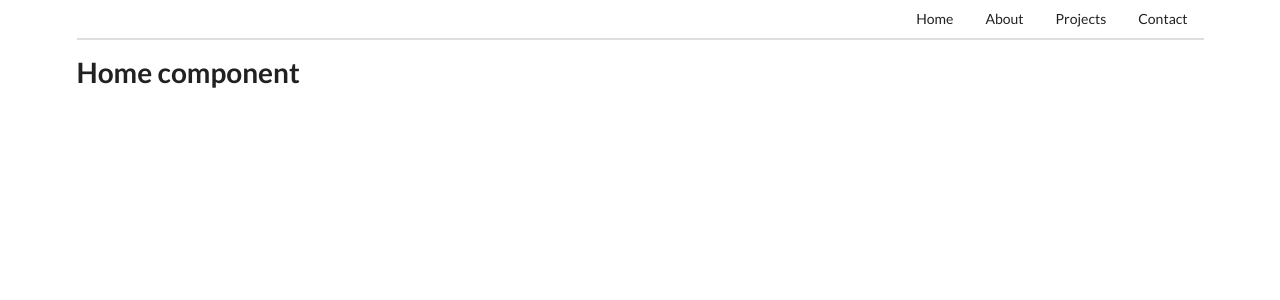
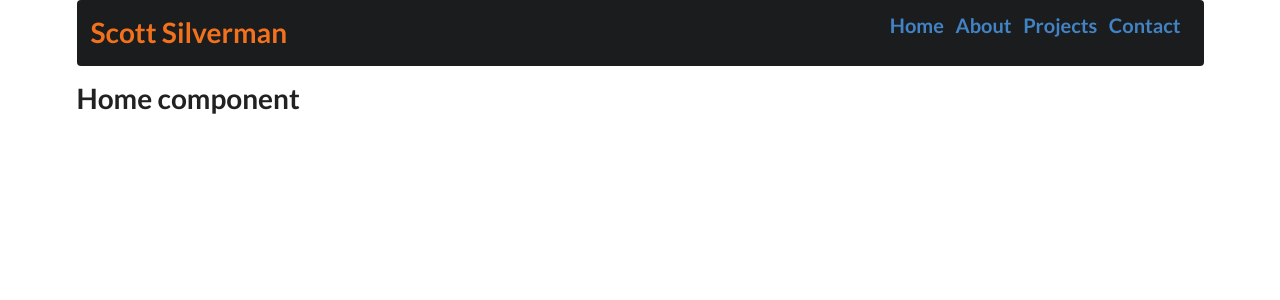
Before and after one commit to ScottMS724/my-website, a React (Create React App) app: page / in a window 1280 px wide. Shown: the top 300 px of the page. Built offline with nearby package versions, Linux system fonts and the light colour scheme.

Commit message:
header CSS

```diff
--- a/src/components/NavBar.js
+++ b/src/components/NavBar.js
@@ -3,23 +3,26 @@ import { Link } from 'react-router-dom'
 
 const NavBar = () => {
     return (
-        <div className="ui secondary pointing menu">
-            <div className="right menu">
-                <Link to='/home' className="item">
-                    Home
+        <div className="ui clearing segment ui inverted segment">
+            <div className="ui right floated header">
+                <Link to='/home' className="item font20">
+                    Home<span> &nbsp; </span>
                 </Link>
 
-                <Link to='/about' className="item">
-                    About
+                <Link to='/about' className="item font20">
+                    About<span> &nbsp; </span>
                 </Link>
 
-                <Link to='/projects' className="item">
-                    Projects
+                <Link to='/projects' className="item font20">
+                    Projects<span> &nbsp; </span>
                 </Link>
 
-                <Link to='/contact' className="item">
+                <Link to='/contact' className="item font20">
                     Contact
                 </Link>
+            </div>
+            <div className="ui left floated header ui orange header">
+                <h1>Scott Silverman</h1>
             </div>
         </div>
     );
--- /dev/null
+++ b/src/index.css
@@ -0,0 +1,7 @@
+.bgblack {
+    background-color: black
+}
+
+.font20 {
+    font-size: 20px
+}
--- a/src/index.js
+++ b/src/index.js
@@ -1,5 +1,6 @@
 import React from 'react'
 import ReactDOM from 'react-dom'
+import './index.css';
 import App from './App'
 import { BrowserRouter as Router } from 'react-router-dom'
 
```
